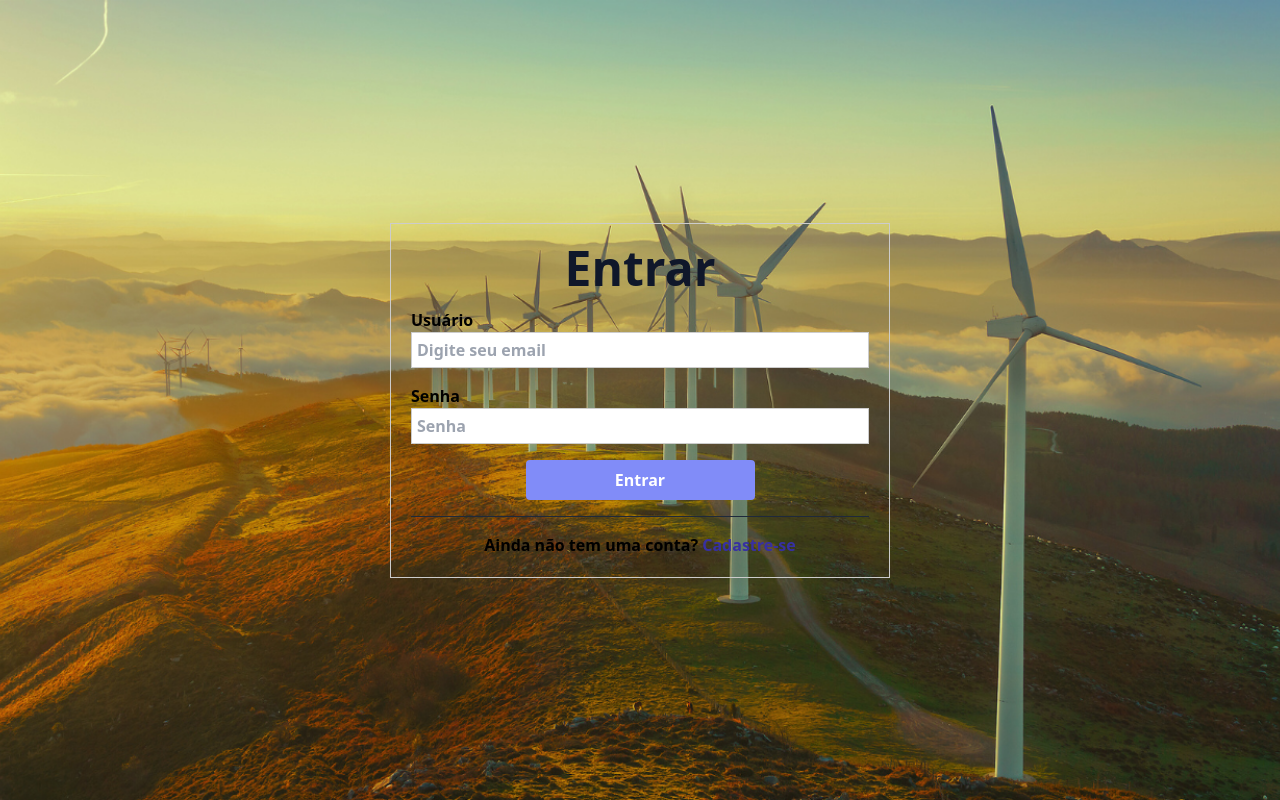
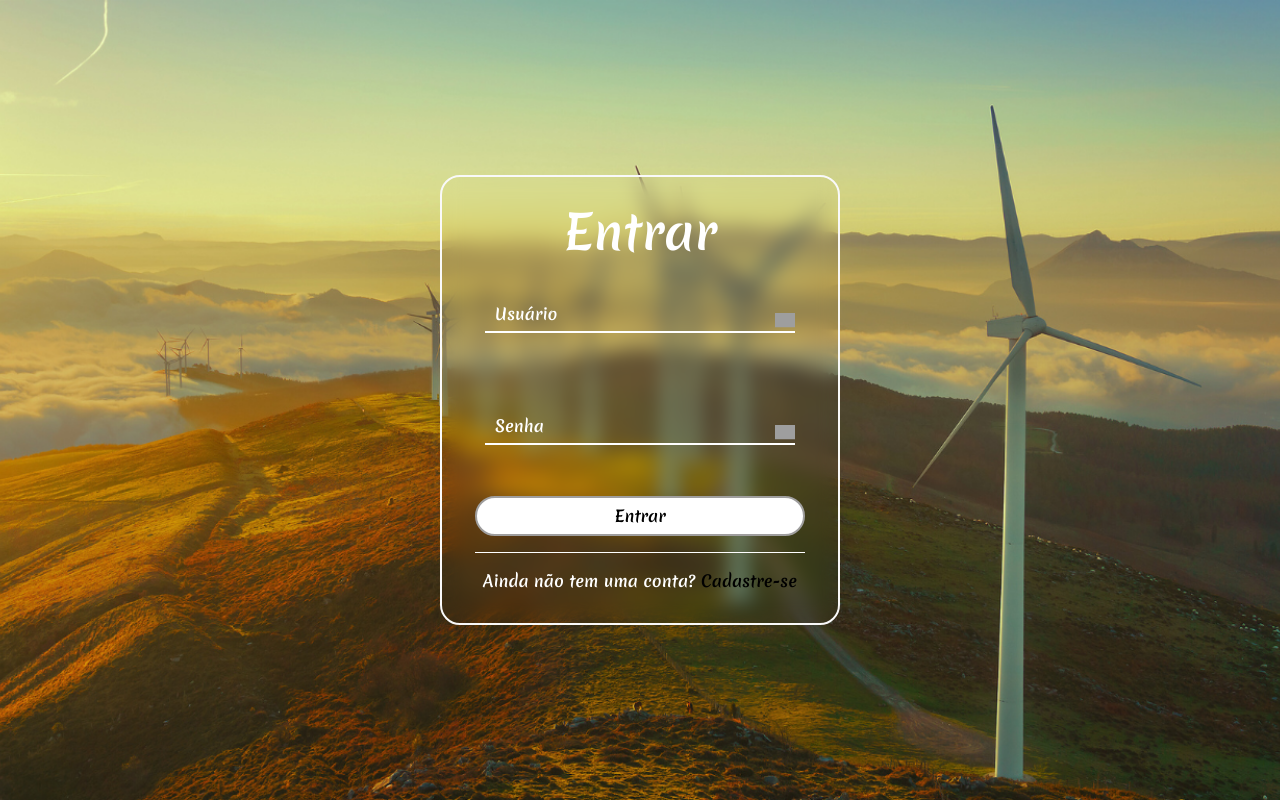
Before and after one commit to Projeto-Integrador-FlosNexu/front-end, a React (Vite) app: page /login in a window 1280 px wide. Built offline with nearby package versions, Linux system fonts and the light colour scheme; grey boxes are pictures that could not be loaded.

Commit message:
estilizaçao /login v.01

```diff
--- a/index.html
+++ b/index.html
@@ -1,6 +1,9 @@
 <!doctype html>
 <html lang="pt-br">
-  <head>
+  <head><link rel="preconnect" href="https://fonts.googleapis.com">
+    <link rel="preconnect" href="https://fonts.gstatic.com" crossorigin>
+    <link href="https://fonts.googleapis.com/css2?family=Merienda:wght@600&display=swap" rel="stylesheet">
+
     <meta charset="UTF-8" />
     <link rel="icon" type="image/svg+xml" href="/vite.svg" />
     <meta name="viewport" content="width=device-width, initial-scale=1.0" />
--- a/src/pages/login/Login.css
+++ b/src/pages/login/Login.css
@@ -1,22 +1,101 @@
-.fundoLogin {
+section {
+  font-family: 'Merienda', cursive;
+
+
   background-image: url(../../assets/login.png);
   background-repeat: no-repeat;
   min-height: 100vh;
   width: 100%;
   background-size: cover;
   background-position: center;
+  display:flex ;
+  justify-content: center;
+  align-items: center;
+  min-height: 100vh;
+  width: 100%;
+
+}
+.form-box{
+position: relative;
+width: 400px;
+height: 450px;
+background: transparent;
+border: 2px solid rgb(249, 249, 249);
+border-radius: 20px ;
+backdrop-filter: blur(10px);
+display: flex;
+justify-content: center;
+align-items: center;
 }
 
-.body{
-  width: 500px;
-  margin: 0 auto;
-  border: 1px solid #ccc;
-  padding: 20px;
+.button{
+width:100%;
+height: 40px;
+border-radius: 40px;
+border: 2px solid #9f9e9e;
+outline: none;
+cursor: pointer;
+font-size: 1em;
+font-weight: 600;
 }
-.input {
+
+.inputbox {
+  position: relative;
+  margin: 30px 0;
+  width: 310px;
+  border-bottom: 2px solid #fff;
+}
+
+input{
+  -webkit-text-fill-color: white;
+}
+
+.inputbox label{
+  position: absolute;
+  top: 50%;
+  left: 5px;
+  transform: translateY(-50%);
+  color: #fff;
+  font-size: 1em;
+  pointer-events: none;
+  transition: .5s;
+}
+  input:focus ~ label,
+  input:valid ~ label{
+  top: -5px;
+}
+
+.inputbox input {
   width: 100%;
-  padding: 5px;
-  border: 1px solid #ccc;
+  background: transparent;
+  border: none;
+  outline: none;
+  font-size: 1em;
+  padding:0 10px 5px;
+  color: #fff;
+}
+
+.input-container {
+  padding:0 10px 5px;
+  position: relative;
+  display: inline-block;
+}
+
+.input-container img {
+  position: absolute;
+  right: 10px; /* Ajuste conforme necessário para posicionar a imagem corretamente */
+  top: 50%; /* Ajuste conforme necessário para posicionar a imagem corretamente */
+  transform: translateY(-50%);
+  width: 20px; /* Ajuste o tamanho da imagem conforme necessário */
+  height: auto;
+}
+
+  .forget{
+  margin: -15px 15px ;
+  font-size: .9em;
+  color: #fff;
+  display: flex;
+  justify-content:space-between;
 }
 
 .bg-login {
--- a/src/pages/login/Login.tsx
+++ b/src/pages/login/Login.tsx
@@ -2,10 +2,10 @@ import React, { ChangeEvent, useContext, useEffect, useState } from 'react';
 import './Login.css';
 
 import { Link, useNavigate } from 'react-router-dom';
-
 import { AuthContext } from '../../contexts/AuthContext';
 import UsuarioLogin from '../../models/UsuarioLogin';
 import { RotatingLines } from 'react-loader-spinner';
+import { EnvelopeSimple } from '@phosphor-icons/react'
 
 function Login() {
   let navigate = useNavigate();
@@ -41,36 +41,39 @@ function login(e: ChangeEvent<HTMLFormElement>) {
 
   return (
     <>
-
-      <div className="grid grid-cols-1 lg:grid-cols-1 h-screen place-items-center font-bold fundoLogin ">
-        <body className='body'>
+      <body>
+      <section>
+       <div className="form-box">
         <form className="flex justify-center items-center flex-col w-4/2 gap-4" onSubmit={login}>
-          <h2 className="text-slate-900 text-5xl ">Entrar</h2>
-          <div className="flex flex-col w-full">
-            <label htmlFor="email">Usuário</label>
+          <h2 className="text-white text-5xl ">Entrar</h2>
+          <div className='input-container'>
+              <img src="https://cdn.discordapp.com/attachments/1159532272379248795/1204191560397225994/image.png?ex=65d3d5c8&is=65c160c8&hm=df92915efe0e13a751e8e88f6670cbb081bd8baf0ba94fdf12ba4e2cfbee27e5&" alt="" />
+            <div className="inputbox">
             <input
               type="text"
               id="email"
               name="email"
-              placeholder="Digite seu email"
-              className="input"
+              placeholder='Usuário'
               value={usuarioLogin.email}
               onChange={(e: ChangeEvent<HTMLInputElement>) => atualizarEstado(e)}
               />
             </div>
-          <div className="flex flex-col w-full">
-            <label htmlFor="senha">Senha</label>
+          </div>
+            <div className='input-container'>
+              <img src="https://cdn.discordapp.com/attachments/1159532272379248795/1204192810295890010/image.png?ex=65d3d6f2&is=65c161f2&hm=eb7142301d54707ccb8bca22cd67360cb1f65bc09ed536bde89833b275104237&" alt="" />
+              <div className="inputbox">
                 <input
                 type="password"
                id="senha"
                 name="senha"
                 placeholder="Senha"
-              className="input"
                 value={usuarioLogin.senha}
                 onChange={(e: ChangeEvent<HTMLInputElement>) => atualizarEstado(e)}
               />
              </div>
-          <button  type='submit' className="rounded bg-indigo-400 hover:bg-indigo-900 text-white w-1/2 py-2 flex justify-center">
+            </div>
+
+            <button  type='submit' className="button bg-white">
            {isLoading ? <RotatingLines
             strokeColor="white"
             strokeWidth="5"
@@ -81,17 +84,18 @@ function login(e: ChangeEvent<HTMLFormElement>) {
              <span>Entrar</span>}
           </button>
 
-          <hr className="border-slate-800 w-full" />
+          <hr className="border-white w-full" />
 
-          <p>
+          <p className='text-white font-bold'>
             Ainda não tem uma conta?{' '}
-            <Link to="/cadastro" className="text-indigo-800 hover:underline">
+            <Link to="/cadastro" className=" text-black hover:underline">
               Cadastre-se
             </Link>
           </p>
         </form>
+      </div>
+      </section>
       </body>
-      </div>
     </>
   );
 }
```
Also changed, not shown: src/assets/iconEmail.svg (added). Lines whose indentation alone changed are shown as unchanged.
